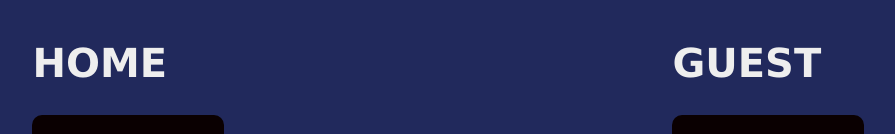
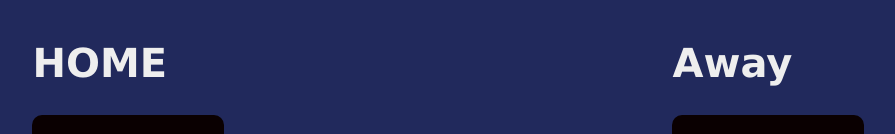
Before and after one commit to Neeper1/scoreboard-js, a plain HTML site: page index.html in a window 1280 px wide. Shown: the top 134 px of the page, without its empty margins (192-1087 px from the left). Drawn offline with nearby package versions, Linux system fonts and the light colour scheme.

Commit message:
Update name of board title for guests

```diff
--- a/index.html
+++ b/index.html
@@ -14,7 +14,7 @@
                 </div>
             </div>
             <div>
-                <h3 class="board-title">GUEST</h3>
+                <h3 class="board-title">Away</h3>
                 <h4 id="score-el-guest">0</h4>
                 <div class="buttons">
                     <button onclick="onePointGuest()">+1</button>
```
